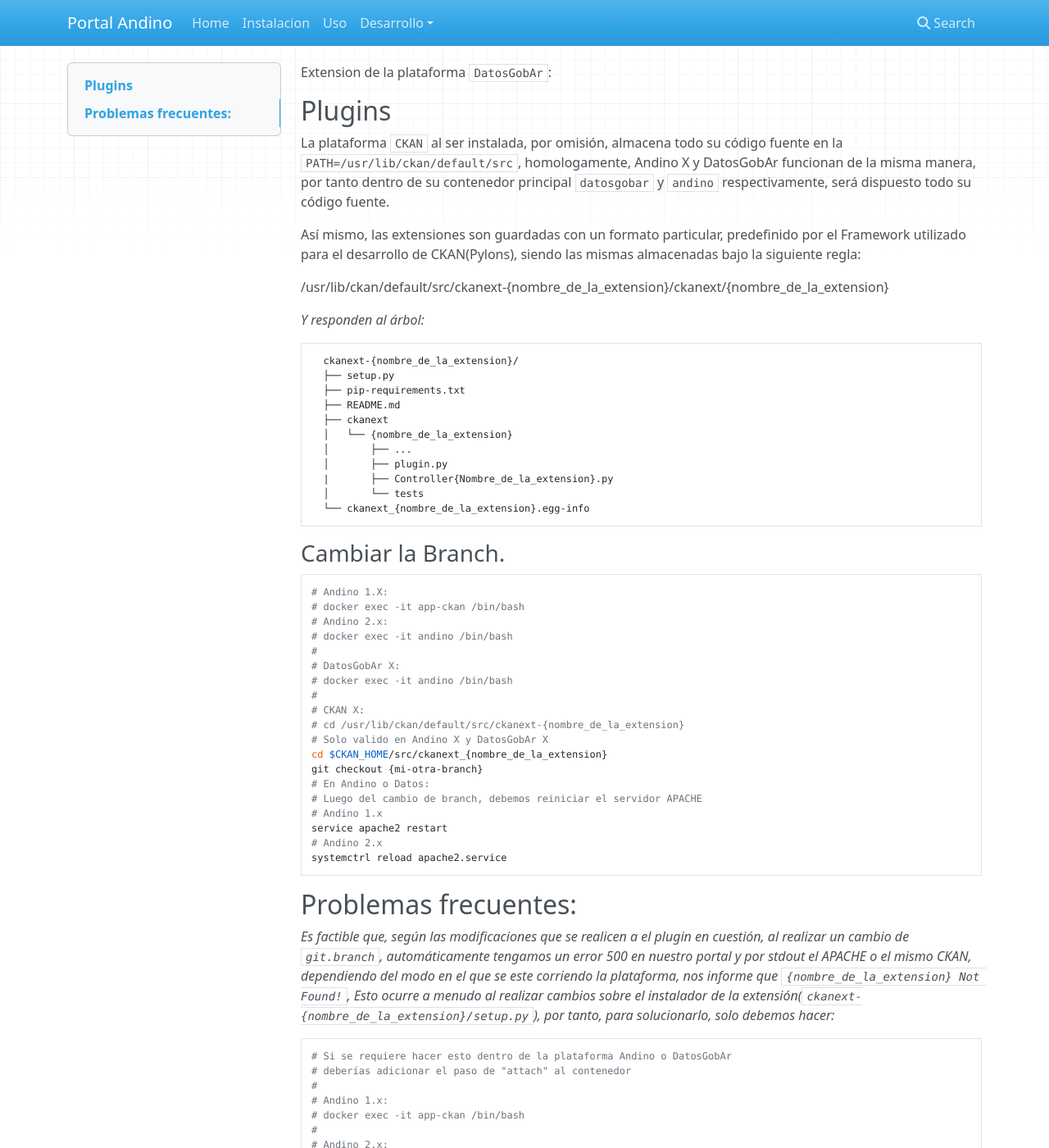
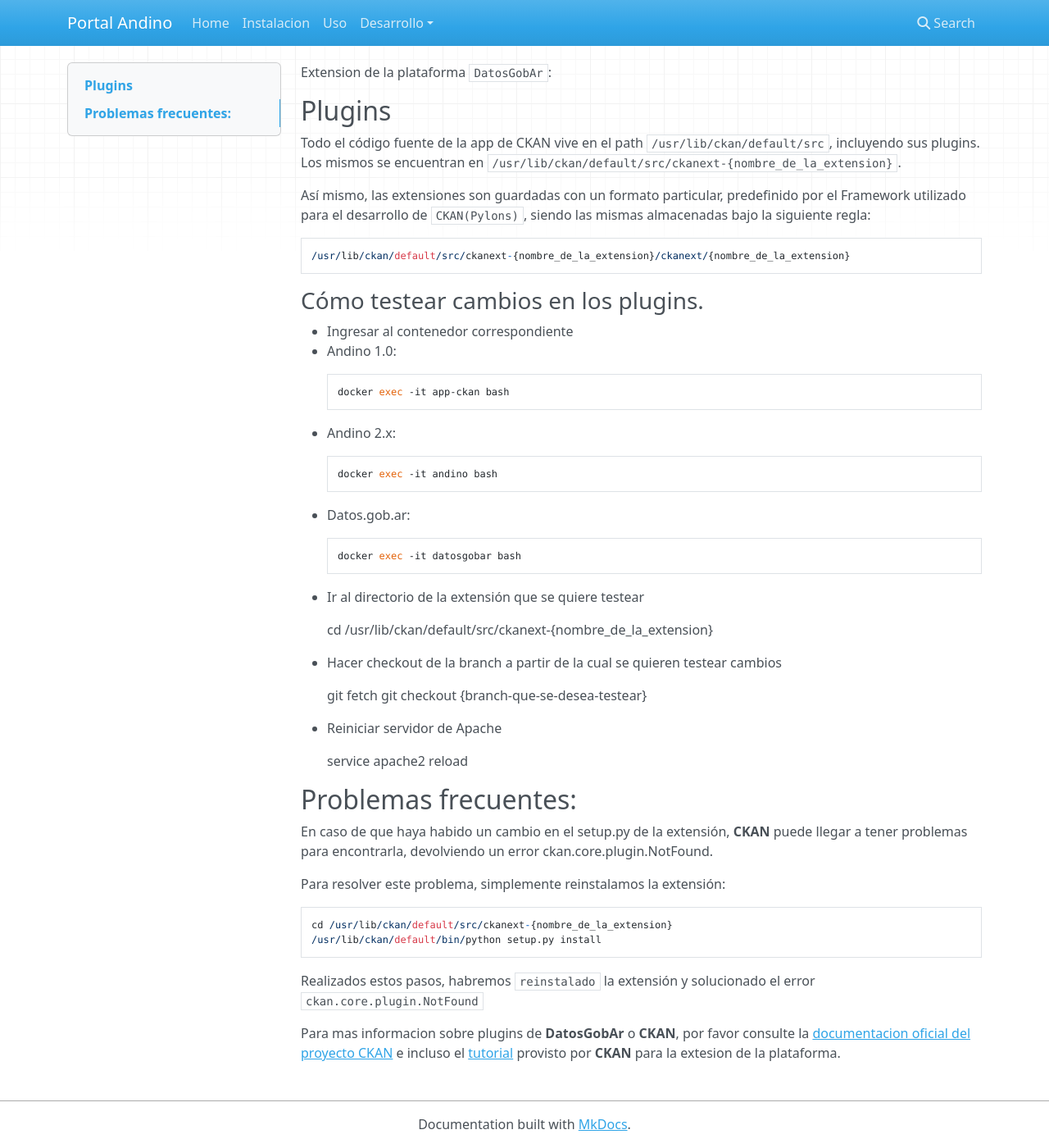
Before and after one commit to datosgobar/portal_datos.gob.ar, an MkDocs documentation site: the page built from docs/setup/extension.md, in a window 1280 px wide and 1400 px high. Shown: the whole window at 82% size. Built offline with MkDocs 1.6.1, drawn with Linux system fonts in a browser that asks for light colours; nearby versions of some CDN libraries; old or Windows-style settings are respelled for this version of MkDocs; some of the changed text lies outside the part shown.

Commit message:
Corrijo documentacion de Extension de la plataforma para mejorar la lectura de la misma.

````diff
--- a/docs/setup/extension.md
+++ b/docs/setup/extension.md
@@ -3,70 +3,50 @@ Extension de la plataforma `DatosGobAr`:
 Plugins
 ---
 
-La plataforma `CKAN` al ser instalada, por omisión, almacena todo su código fuente en la `PATH=/usr/lib/ckan/default/src`, homologamente, Andino X y DatosGobAr funcionan de la misma manera, por tanto dentro de su contenedor principal `datosgobar` y `andino` respectivamente, será dispuesto todo su código fuente.
+Todo el código fuente de la app de CKAN vive en el path `/usr/lib/ckan/default/src`, incluyendo sus plugins.
+Los mismos se encuentran en `/usr/lib/ckan/default/src/ckanext-{nombre_de_la_extension}`.
 
-Así mismo, las extensiones son guardadas con un formato particular, predefinido por el Framework utilizado para el desarrollo de CKAN(Pylons), siendo las mismas  almacenadas bajo la siguiente regla:
+Así mismo, las extensiones son guardadas con un formato particular, predefinido por el Framework utilizado para el desarrollo de `CKAN(Pylons)`, siendo las mismas  almacenadas bajo la siguiente regla:
 
-  /usr/lib/ckan/default/src/ckanext-{nombre_de_la_extension}/ckanext/{nombre_de_la_extension}
+    /usr/lib/ckan/default/src/ckanext-{nombre_de_la_extension}/ckanext/{nombre_de_la_extension}
 
-_Y responden al árbol:_
+### Cómo testear cambios en los plugins.
 
-```
-  ckanext-{nombre_de_la_extension}/
-  ├── setup.py
-  ├── pip-requirements.txt
-  ├── README.md
-  ├── ckanext
-  │   └── {nombre_de_la_extension}
-  │       ├── ...
-  │       ├── plugin.py
-  |       ├── Controller{Nombre_de_la_extension}.py
-  │       └── tests
-  └── ckanext_{nombre_de_la_extension}.egg-info
-```
-### Cambiar la Branch.
++ Ingresar al contenedor correspondiente
+  - Andino 1.0:
 
-```bash
-# Andino 1.X:
-# docker exec -it app-ckan /bin/bash
-# Andino 2.x:
-# docker exec -it andino /bin/bash
-#
-# DatosGobAr X:
-# docker exec -it andino /bin/bash
-#
-# CKAN X:
-# cd /usr/lib/ckan/default/src/ckanext-{nombre_de_la_extension}
-# Solo valido en Andino X y DatosGobAr X
-cd $CKAN_HOME/src/ckanext_{nombre_de_la_extension}
-git checkout {mi-otra-branch}
-# En Andino o Datos:
-# Luego del cambio de branch, debemos reiniciar el servidor APACHE
-# Andino 1.x
-service apache2 restart
-# Andino 2.x
-systemctrl reload apache2.service
-```
+        docker exec -it app-ckan bash
+
+  - Andino 2.x:
+
+        docker exec -it andino bash
+
+  - Datos.gob.ar:
+
+        docker exec -it datosgobar bash
+
++ Ir al directorio de la extensión que se quiere testear
+
+      cd /usr/lib/ckan/default/src/ckanext-{nombre_de_la_extension}
+
++ Hacer checkout de la branch a partir de la cual se quieren testear cambios
+
+      git fetch
+      git checkout {branch-que-se-desea-testear}
+
++ Reiniciar servidor de Apache
+
+      service apache2 reload
 
 ## Problemas frecuentes:
 
-_Es factible que, según las modificaciones que se realicen a el plugin en cuestión, al realizar un cambio de `git.branch`, automáticamente tengamos un error 500 en nuestro portal y por stdout el APACHE o el mismo CKAN, dependiendo del modo en el que se este corriendo la plataforma, nos informe que `{nombre_de_la_extension} Not Found!`, Esto ocurre a menudo al realizar cambios sobre el instalador de la extensión(`ckanext-{nombre_de_la_extension}/setup.py`), por tanto, para solucionarlo, solo debemos hacer:_
+En caso de que haya habido un cambio en el setup.py de la extensión, **CKAN** puede llegar a tener problemas para encontrarla, devolviendo un error ckan.core.plugin.NotFound.
 
-```bash
-# Si se requiere hacer esto dentro de la plataforma Andino o DatosGobAr
-# deberías adicionar el paso de "attach" al contenedor
-#
-# Andino 1.x:
-# docker exec -it app-ckan /bin/bash
-#
-# Andino 2.x:
-# docker exec -it andino /bin/bash
-#
-# DatosGobAr X:
-# docker exec -it andino /bin/bash
-$ cd /usr/lib/ckan/default/src/ckanext-{nombre_de_la_extension}
-$ /usr/lib/ckan/default/bin/python setup.py install
-```
+Para resolver este problema, simplemente reinstalamos la extensión:
+
+    cd /usr/lib/ckan/default/src/ckanext-{nombre_de_la_extension}
+    /usr/lib/ckan/default/bin/python setup.py install
+
 Realizados estos pasos, habremos `reinstalado` la extensión y solucionado el error `ckan.core.plugin.NotFound`
 
-Para mas informacion sobre plugins de `DatosGobAr` o `CKAN`, por favor consulte la [documentacion oficial del proyecto CKAN](http://docs.ckan.org/en/latest/extensions/index.html) e incluso el [tutorial](http://docs.ckan.org/en/latest/extensions/tutorial.html) provisto por `CKAN` para el desarrollo de la plataforma.
+Para mas informacion sobre plugins de **DatosGobAr** o **CKAN**, por favor consulte la [documentacion oficial del proyecto CKAN](http://docs.ckan.org/en/latest/extensions/index.html) e incluso el [tutorial](http://docs.ckan.org/en/latest/extensions/tutorial.html) provisto por **CKAN** para la extesion de la plataforma.
````
